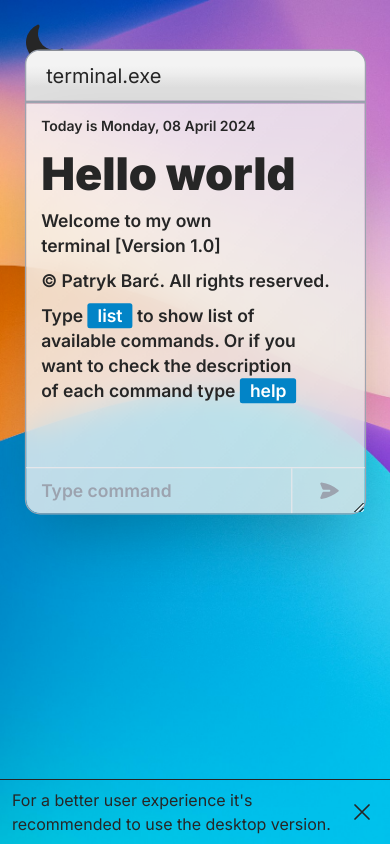
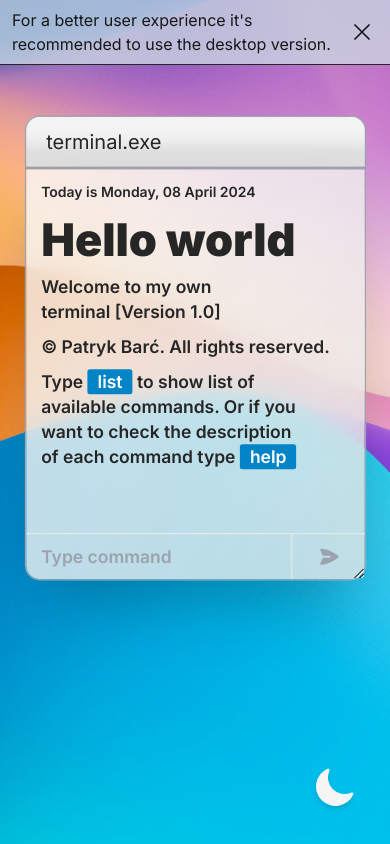
Before and after one commit to Patrykbarc/react-terminal, a React (Vite) app: page / in a window 390 px wide. Built offline with nearby package versions, Linux system fonts and the light colour scheme.

Commit message:
Minor styling

```diff
--- a/src/App.tsx
+++ b/src/App.tsx
@@ -15,8 +15,8 @@ function App() {
 			<MobileDeviceNotification />
 			<Notification isNotificationActive={isNotificationActive} />
 
-			<div className='flex h-screen items-start justify-center pt-24 text-neutral-800 md:items-center md:pt-0'>
-				<div className='scale-125'>
+			<div className='flex h-screen items-start justify-center text-neutral-800 md:items-center'>
+				<div className='scale-125 pt-36 md:pt-0'>
 					<TerminalHeader />
 					<NotificationContext.Provider value={{ isNotificationActive, setIsNotificationActive }}>
 						<TerminalContainer />
--- a/src/components/MobileDeviceNotification/MobileDeviceNotification.tsx
+++ b/src/components/MobileDeviceNotification/MobileDeviceNotification.tsx
@@ -6,7 +6,7 @@ export function MobileDeviceNotification() {
 
 	return (
 		!isClosed && (
-			<div className='absolute bottom-0 z-50 flex w-full items-center justify-between border-t border-neutral-800 bg-opacity-80 px-3 py-2 text-neutral-800 sm:hidden'>
+			<div className='absolute top-0 z-50 flex w-full items-center justify-between border-b border-neutral-800 bg-slate-300 bg-opacity-80 px-3 py-2 text-neutral-900 sm:hidden'>
 				<p>For a better user experience it's recommended to use the desktop version.</p>
 				<button className='p-0.5' onClick={() => setIsClosed(true)}>
 					<XMarkIcon className='size-7' />
--- a/src/components/Outputs/Github.tsx
+++ b/src/components/Outputs/Github.tsx
@@ -9,7 +9,7 @@ export function Github({ setInput }: SetStateProps<string>) {
 				<img
 					src='https://cdn.jsdelivr.net/gh/devicons/devicon@latest/icons/github/github-original.svg'
 					alt='Github logo'
-					className='me-3 size-6 invert'
+					className='me-3 size-6'
 				/>
 				<a href='https://github.com/Patrykbarc' target='_blank' className='underline'>
 					My Github page
--- a/src/components/Outputs/Secret.tsx
+++ b/src/components/Outputs/Secret.tsx
@@ -20,7 +20,7 @@ export function Secret() {
 				</a>
 			</Button>
 			{isSecretShown && (
-				<div className='mt-5 block h-[400px] w-full overflow-hidden'>
+				<div className='mt-5 block max-h-[400px] w-full overflow-hidden rounded-md'>
 					<img className='w-full object-cover object-center' src={gifUrl} />
 				</div>
 			)}
--- a/src/components/ToggleDarkMode/ToggleDarkMode.tsx
+++ b/src/components/ToggleDarkMode/ToggleDarkMode.tsx
@@ -15,12 +15,12 @@ export function ToggleDarkMode() {
 
 	return (
 		<div
-			className='absolute m-5 cursor-pointer transition-transform hover:scale-110'
+			className='absolute bottom-0 right-0 m-5 cursor-pointer rounded-full p-3 drop-shadow-md transition-transform hover:scale-110'
 			onClick={() => setDarkMode(!darkMode)}>
 			{darkMode ? (
-				<SunIcon className='size-12 text-neutral-800' />
+				<SunIcon className='size-12 text-neutral-100' />
 			) : (
-				<MoonIcon className='size-12 text-neutral-800' />
+				<MoonIcon className='size-12 text-neutral-100' />
 			)}
 		</div>
 	)
--- a/src/utils/constants/skillsList.ts
+++ b/src/utils/constants/skillsList.ts
@@ -21,7 +21,7 @@ export const skills = [
 	},
 	{
 		technology: 'PHP',
-		icon: 'https://cdn.jsdelivr.net/gh/devicons/devicon@latest/icons/php/php-plain.svg',
+		icon: 'https://cdn.jsdelivr.net/gh/devicons/devicon@latest/icons/php/php-original.svg',
 		alt: 'PHP logo',
 	},
 	{
@@ -56,7 +56,7 @@ export const skills = [
 	},
 	{
 		technology: 'Adobe Photoshop',
-		icon: 'https://cdn.jsdelivr.net/gh/devicons/devicon@latest/icons/photoshop/photoshop-plain.svg',
+		icon: 'https://cdn.jsdelivr.net/gh/devicons/devicon@latest/icons/photoshop/photoshop-original.svg',
 		alt: 'Adobe Photoshop logo',
 	},
 	{
```
